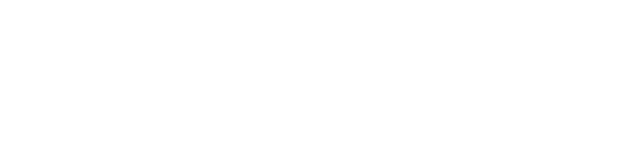
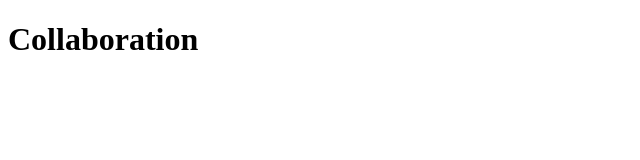
Before and after one commit to MIvanRais/Tugas-5-Collaboration-, a plain HTML site: page index.html in a window 1280 px wide. Shown: the whole page, without its empty margins (0-640 px from the left). Drawn offline with Linux system fonts and the light colour scheme.

Commit message:
Create a Header

```diff
--- a/index.html
+++ b/index.html
@@ -9,7 +9,9 @@
 </head>
 
 <body>
-
+    <header>
+        <h1>Collaboration</h1>
+    </header>
 </body>
 
 </html>
```
